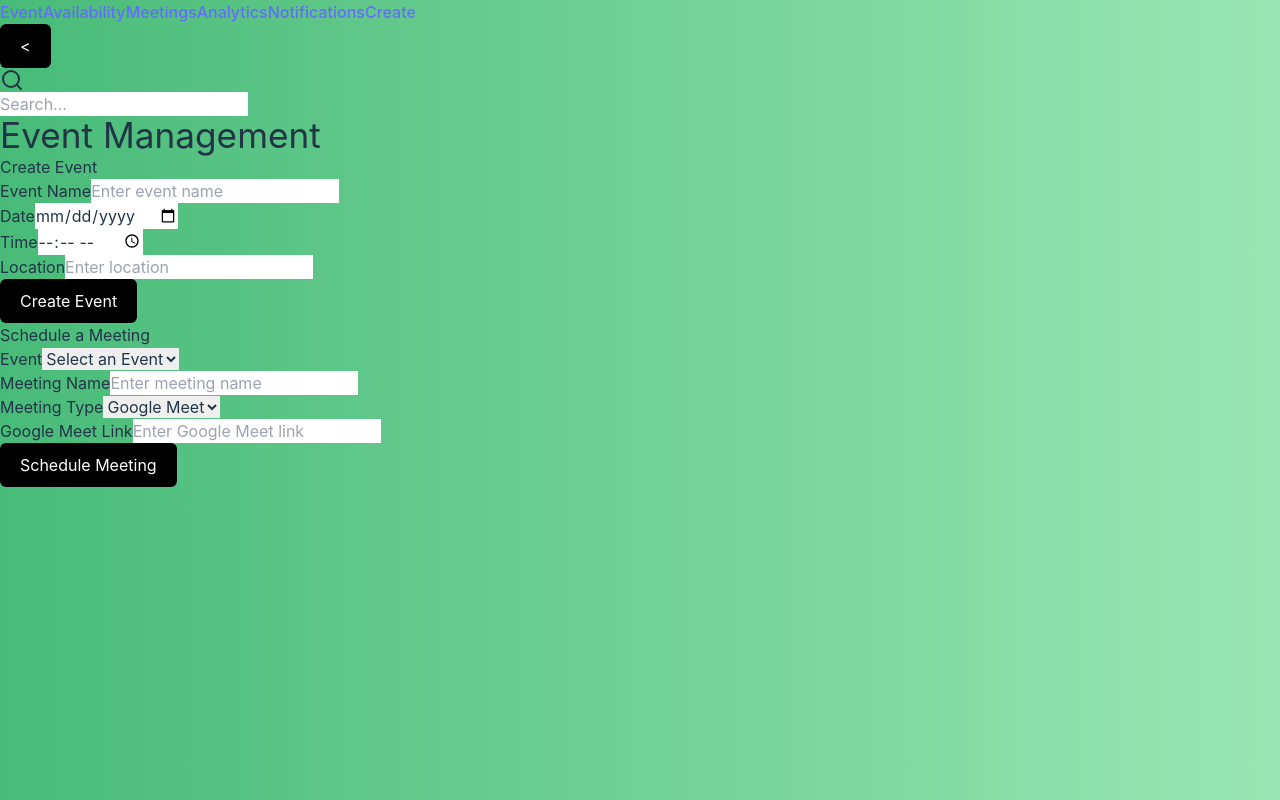
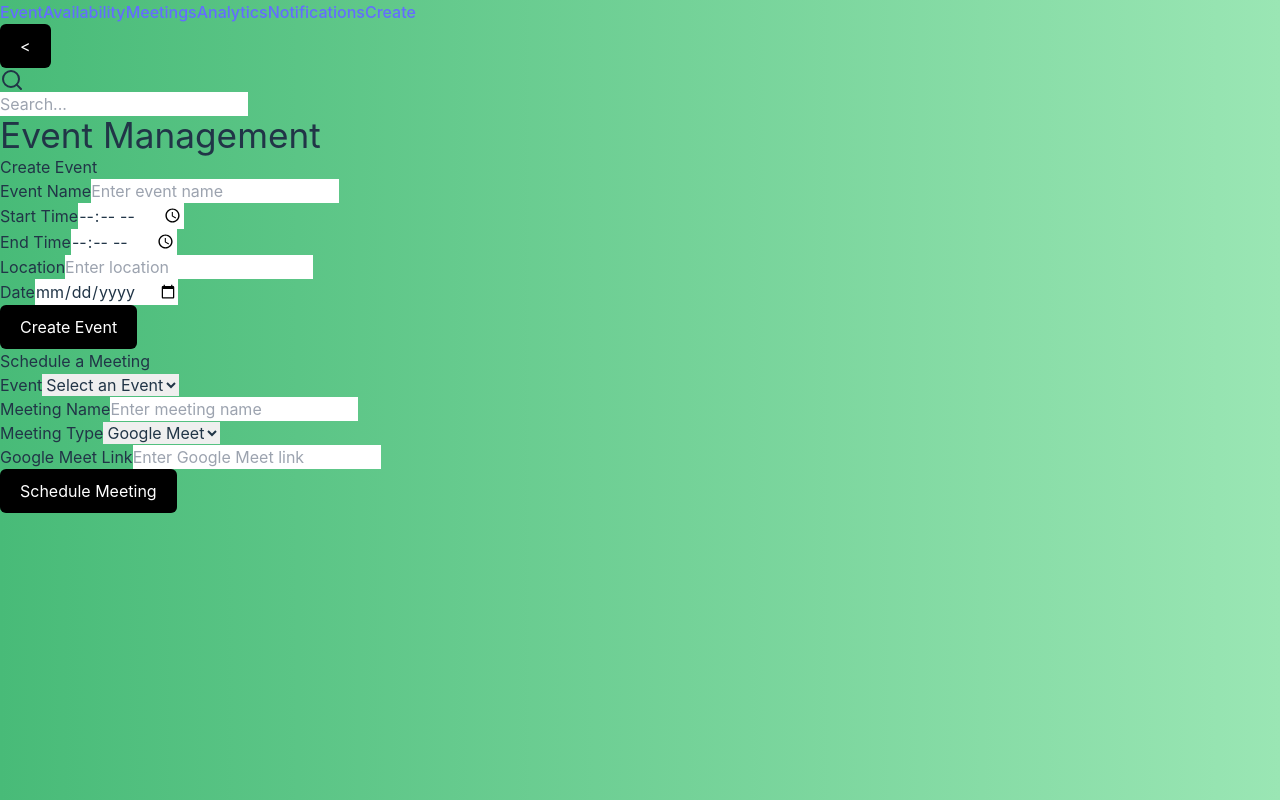
Before and after one commit to nairobi-J/PlanSession, a React (Vite) app in the folder frontend/: page /main/create in a window 1280 px wide. Built offline with nearby package versions, Linux system fonts and the light colour scheme.

Commit message:
date and day added together successfully

```diff
--- a/frontend/src/pages/Create.jsx
+++ b/frontend/src/pages/Create.jsx
@@ -1,13 +1,31 @@
 import React, { useState } from "react";
 
 const EventPage = () => {
+  const getDayOfWeek = (date) => {
+    const daysOfWeek = [
+      'Sunday',
+      'Monday',
+      'Tuesday',
+      'Wednesday',
+      'Thursday',
+      'Friday',
+      'Saturday',
+    ];
+    const dateObj = new Date(date); // Convert the date string to Date object
+    const day = dateObj.getDay();   // Get the day of the week (0-6)
+    return daysOfWeek[day];         // Map day number to day name
+  };
+
   const [events, setEvents] = useState([]); // Stores the list of events
   const [newEvent, setNewEvent] = useState({
     name: "",
     date: "",
-    time: "",
+    startTime: "",
+    endTime: "",
     location: "",
+    day:"",
   }); // Data for creating a new event
+ console.log(newEvent);
   const [meetingDetails, setMeetingDetails] = useState({
     eventId: "",
     name: "",
@@ -25,7 +43,7 @@ const EventPage = () => {
     }
     const eventId = events.length + 1; // Simple ID generation
     setEvents([...events, { ...newEvent, id: eventId }]);
-    setNewEvent({ name: "", date: "", time: "", location: "" });
+    setNewEvent({ name: "",  startTime: "", endTime: "", location: "",date: "",day:"" });
     alert("Event created successfully!");
   };
 
@@ -35,9 +53,7 @@ const EventPage = () => {
       alert("Please select an event and provide meeting details.");
       return;
     }
-    alert(
-      `Meeting scheduled successfully for event ID: ${meetingDetails.eventId}`,
-    );
+    alert(`Meeting scheduled successfully for event ID: ${meetingDetails.eventId}`);
     setMeetingDetails({
       eventId: "",
       name: "",
@@ -76,30 +92,31 @@ const EventPage = () => {
                 className="w-full border border-gray-300 rounded-md p-2"
               />
             </div>
+
             <div>
               <label className="block text-gray-700 font-medium mb-2">
-                Date
+               Start Time
               </label>
               <input
-                type="date"
-                name="date"
-                value={newEvent.date}
+                type="time"
+                name="startTime"
+                value={newEvent.startTime}
                 onChange={(e) =>
-                  setNewEvent({ ...newEvent, date: e.target.value })
+                  setNewEvent({ ...newEvent, startTime: e.target.value })
                 }
                 className="w-full border border-gray-300 rounded-md p-2"
               />
             </div>
             <div>
               <label className="block text-gray-700 font-medium mb-2">
-                Time
+               End Time
               </label>
               <input
                 type="time"
-                name="time"
-                value={newEvent.time}
+                name="endTime"
+                value={newEvent.endTime}
                 onChange={(e) =>
-                  setNewEvent({ ...newEvent, time: e.target.value })
+                  setNewEvent({ ...newEvent, endTime: e.target.value })
                 }
                 className="w-full border border-gray-300 rounded-md p-2"
               />
@@ -119,6 +136,30 @@ const EventPage = () => {
                 className="w-full border border-gray-300 rounded-md p-2"
               />
             </div>
+            <div>
+  <label className="block text-gray-700 font-medium mb-2">
+    Date
+  </label>
+  <input
+    type="date"
+    name="date"
+    value={newEvent.date}
+    onChange={(e) => {
+      const selectedDate = e.target.value;
+      const day = getDayOfWeek(selectedDate); // Get the day from the selected date
+
+      console.log(`Selected Date: ${selectedDate}, Day: ${day}`);
+
+      setNewEvent({
+        ...newEvent,
+        date: selectedDate,
+        day: day, // Store the day in the state
+      });
+    }}
+    className="w-full border border-gray-300 rounded-md p-2"
+  />
+</div>
+
             <button
               type="button"
               onClick={handleEventCreation}
@@ -248,7 +289,7 @@ const EventPage = () => {
                       inPersonAddress: e.target.value,
                     })
                   }
-                  placeholder="Enter in-person address"
+                  placeholder="Enter address for in-person meeting"
                   className="w-full border border-gray-300 rounded-md p-2"
                 />
               </div>
@@ -256,7 +297,7 @@ const EventPage = () => {
             <button
               type="button"
               onClick={handleMeetingScheduling}
-              className="bg-green-500 text-white py-2 px-4 rounded-md w-full"
+              className="bg-blue-500 text-white py-2 px-4 rounded-md w-full"
             >
               Schedule Meeting
             </button>
```
